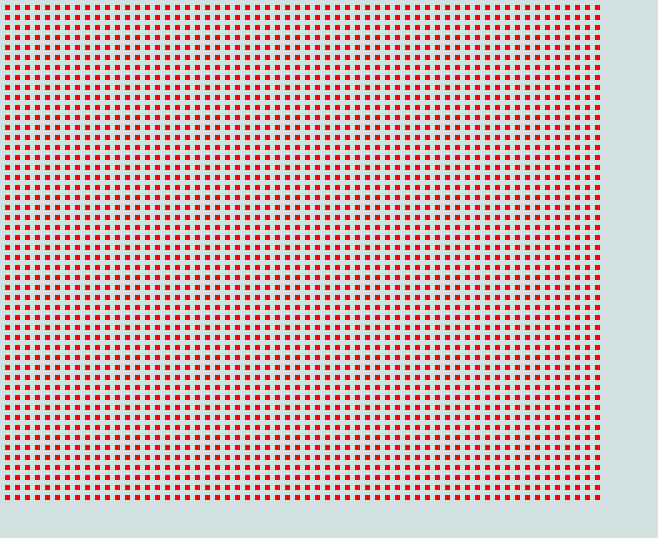
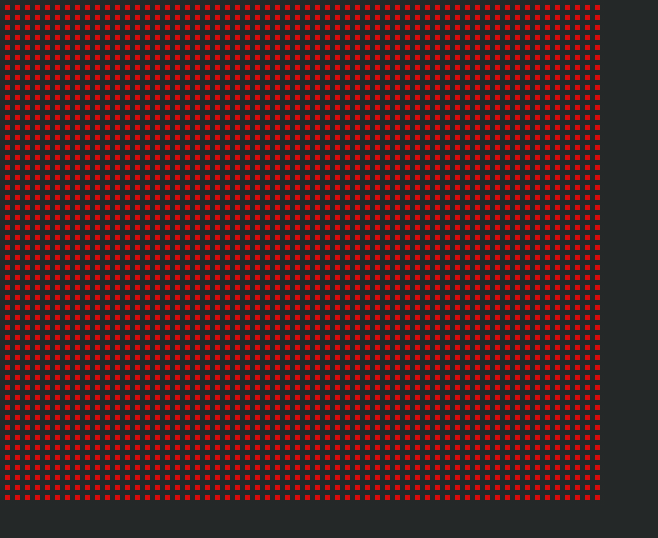
Before and after one commit to user110722/EntornosDesarrollo, a plain HTML site: page index.html in a window 1280 px wide. Shown: the whole page, without its empty margins (0-658 px from the left). Drawn offline with Linux system fonts and the light colour scheme.

Commit message:
cambiado a tema oscuro

```diff
--- a/style.css
+++ b/style.css
@@ -1,5 +1,5 @@
 :root{
-  --light-bg:  #d2e1e0;
+  --light-bg:  hsl(176, 5%, 15%);
 }
 *{
     padding: 0;
@@ -10,7 +10,8 @@
 }
 
 main{
-    background-color: #d2e1e0;
+    background-color: var(--light-bg);
+
     width: 100%;
     height: 100%;
     width: fit-content;
@@ -77,7 +78,7 @@ main{
           transparent 5px,
           transparent 10px */
       )
-      red;
+      hsl(0, 90%, 45%);
     /* background: repeating-linear-gradient(
         90deg,
         transparent 0 50px,
```
